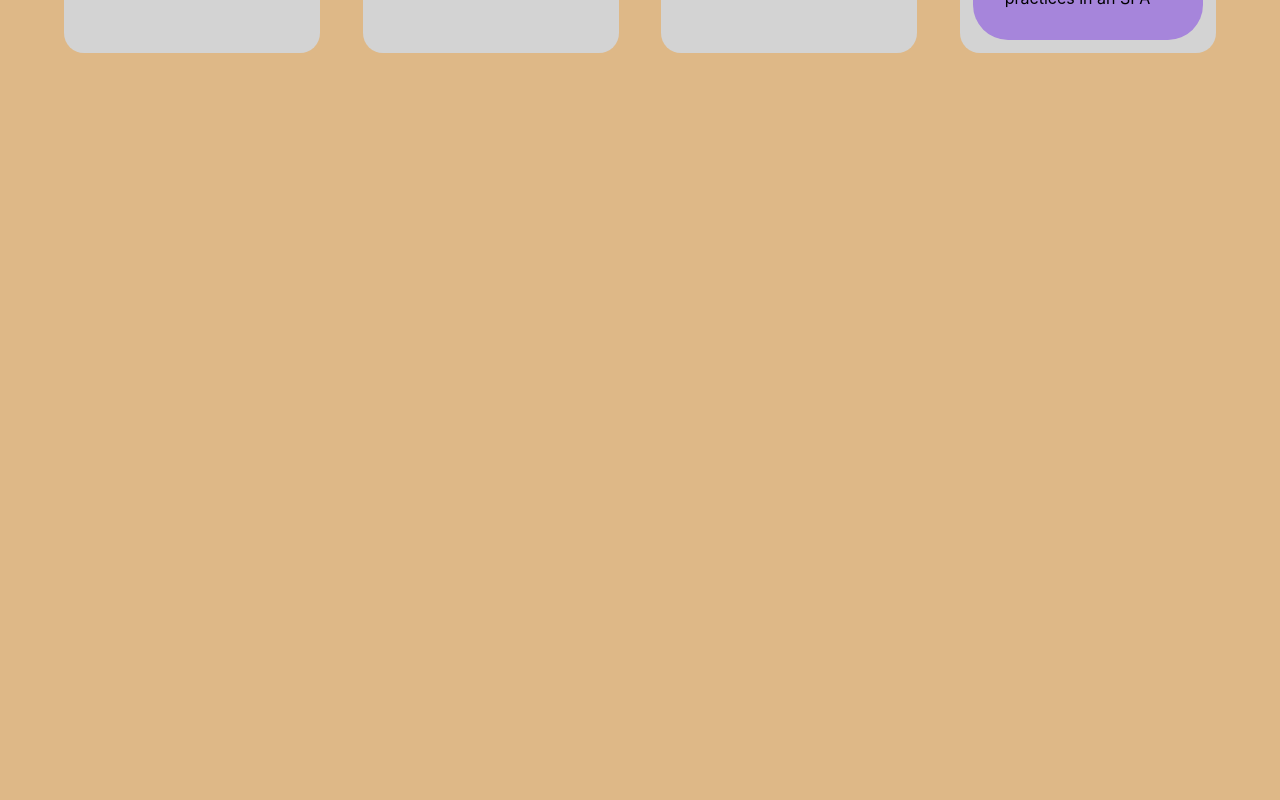
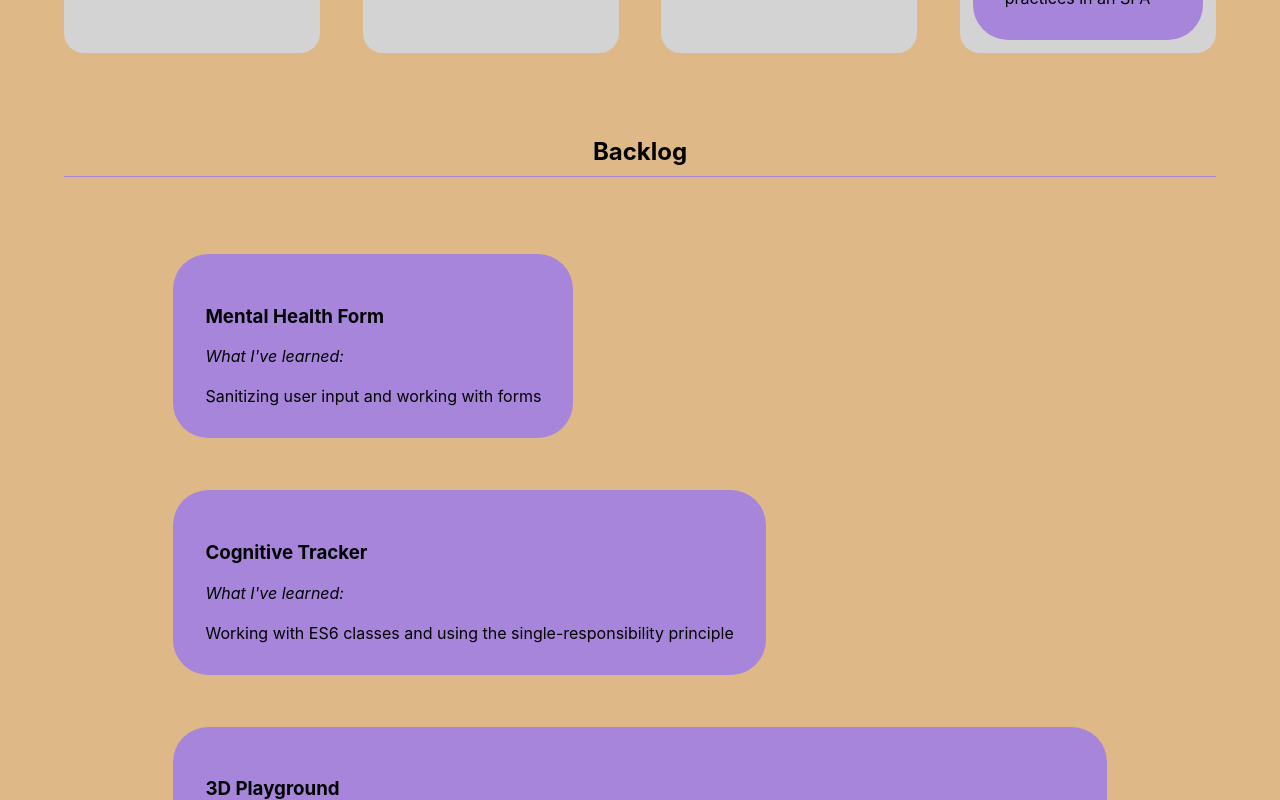
Before and after one commit to francescorizzello94/project-management, a React (Create React App) app: page / in a window 1280 px wide. Shown: the part 1620-2420 px from the top of the page. Before the commit the page ends 1737 px from the top, so only its background shows below. Built offline with nearby package versions, Linux system fonts and the light colour scheme; data requests are answered from the project's data file.

Commit message:
add backlog component

```diff
--- a/src/App.js
+++ b/src/App.js
@@ -1,12 +1,14 @@
 import './App.css';
 import { Board } from './pages/Board/Board';
 import { Header } from './components/Header/Header';
+import { Backlog } from './components/Backlog/Backlog';
 
 function App() {
   return (
     <div className='App'>
       <Header />
       <Board />
+      <Backlog />
     </div>
   );
 }
--- /dev/null
+++ b/src/components/Backlog/Backlog.css
@@ -0,0 +1,20 @@
+.backlog-wrapper {
+  display: flex;
+  flex-direction: column;
+  margin: 5%;
+}
+
+.backlog-wrapper h2 {
+  width: 100%;
+  padding-bottom: 10px;
+  text-align: center;
+  border-bottom: 1px solid rgb(166, 133, 219);
+}
+
+.projects-backlog-wrapper {
+  display: flex;
+  justify-content: space-between;
+  flex-direction: row;
+  flex-wrap: wrap;
+  margin: 5%;
+}
--- /dev/null
+++ b/src/components/Backlog/Backlog.js
@@ -0,0 +1,42 @@
+import { Project } from "../Project/Project";
+import { useDataFetch } from "../../hooks/useDataFetch";
+import './Backlog.css';
+
+export const Backlog = () => {
+  const [projects, loading, error] = useDataFetch('http://localhost:3001/projects');
+
+  return (
+    <>
+      <div className="backlog-wrapper">
+        <h2>Backlog</h2>
+        <div className="projects-backlog-wrapper">
+          {
+            loading
+              ||
+              error
+              ?
+              (
+                <span>
+                  {
+                    error
+                    ||
+                    'Loading...'
+                  }
+                </span>
+              )
+              :
+              (
+                projects.map((element) => (
+                  <Project
+                    key={element.id}
+                    name={element.name}
+                    lesson={element.lesson}
+                  />
+                ))
+              )
+          }
+        </div>
+      </div>
+    </>
+  )
+}
```
